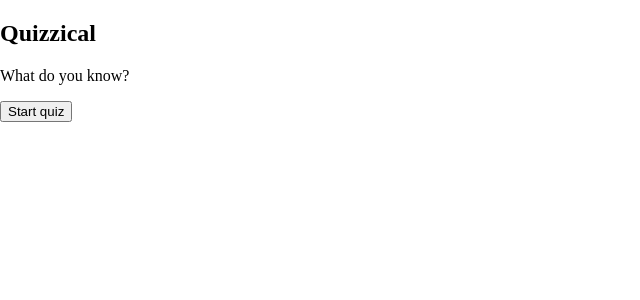
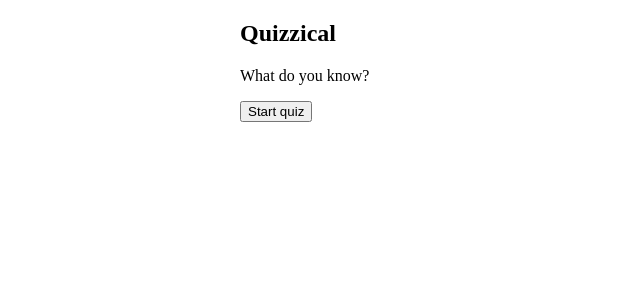
Before and after one commit to Davsan88/quizzical-react, a React (Vite) app: page / in a window 1280 px wide. Shown: the top 300 px of the page, without its empty margins (0-640 px from the left). Built offline with nearby package versions, Linux system fonts and the light colour scheme.

Commit message:
style: create root variables and universal container class

```diff
--- a/src/App.css
+++ b/src/App.css
@@ -0,0 +1,24 @@
+:root {
+    --color-background: #121212;
+    --color-surface: #151515;
+    --color-border: #3a3a3a;
+    --color-text: #f4f4f8;
+    --color-cyan: #00fefc;
+    --color-pink: #fc00fe;
+    --color-success: #00fe7d;
+    --color-display: #e9ffff;
+
+    --font-xl: 2.2rem;
+    --font-l: 1.25rem;
+    --font-m: 1rem;
+    --font-s: 0.875rem;
+
+    --font-display: "kosan", sans-serif;
+    --font-paragraph: "yugee", sans-serif;
+
+}
+
+.container {
+    width: min(100% - 3em, 800px);
+    margin-inline: auto;
+}
--- a/src/App.jsx
+++ b/src/App.jsx
@@ -13,7 +13,7 @@ function App() {
   }
 
   return (
-    <main>
+    <main className='container'>
       {intro ?
         <StartScreen
           onStartQuiz={handleStartQuiz}
```
